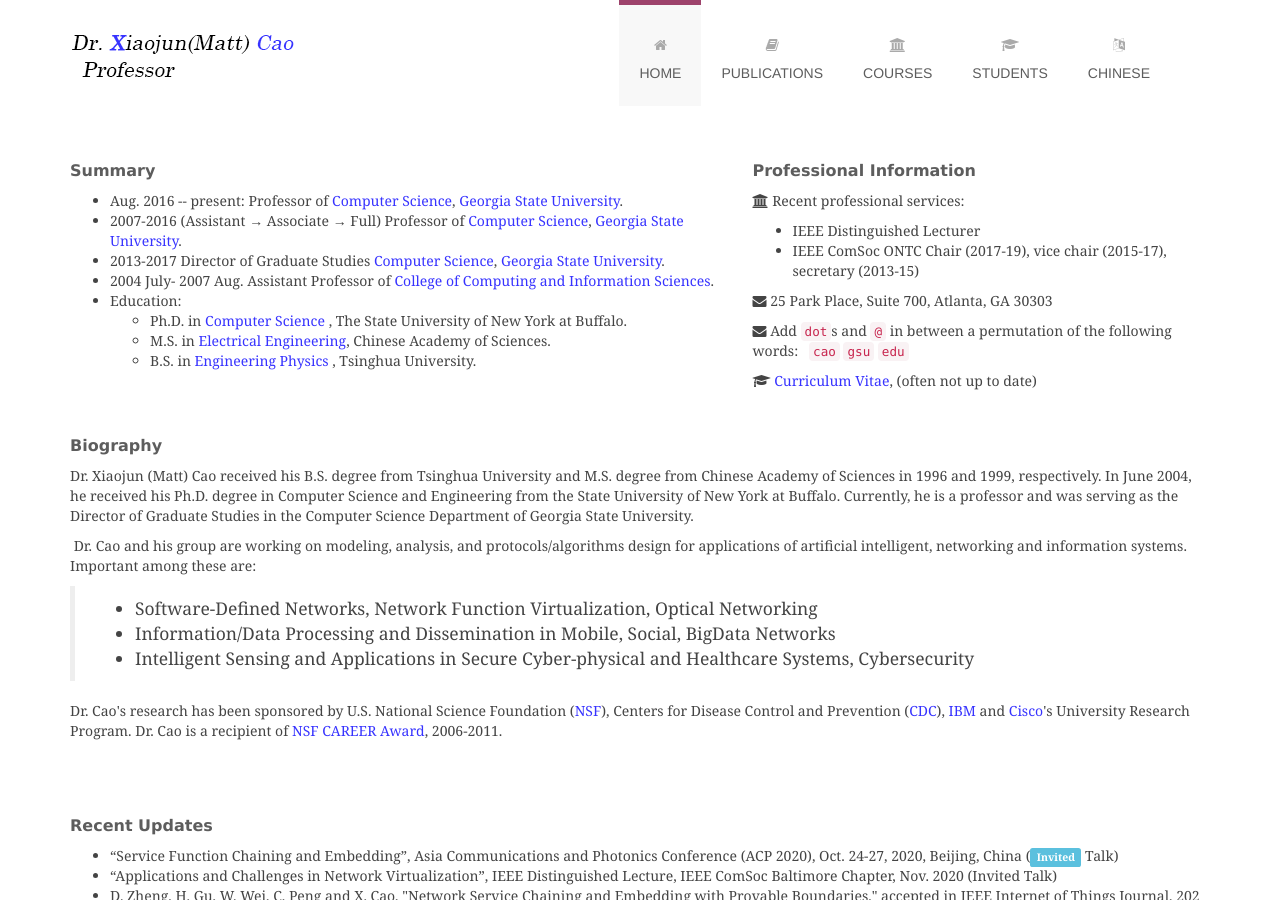
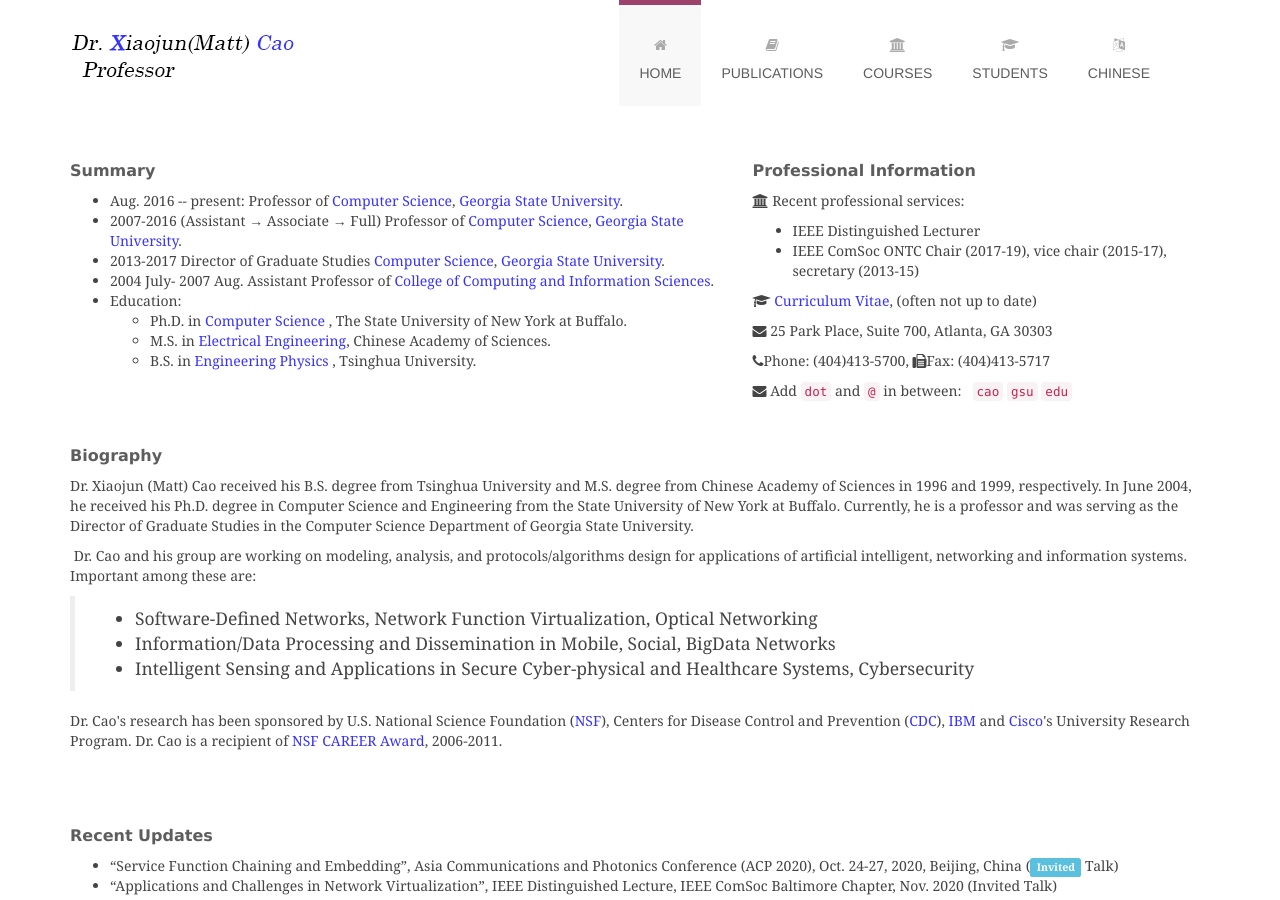
Before and after one commit to xiaojuncao/xiaojuncao, a Jekyll site: the page built from index.html, in a window 1280 px wide and 900 px high. Built offline with Jekyll 4.4.1, drawn with Linux system fonts in a browser that asks for light colours; some web fonts are replaced.

Commit message:
Update index.html

```diff
--- a/index.html
+++ b/index.html
@@ -30,15 +30,15 @@ title: Home
                            <li> IEEE Distinguished Lecturer
 						   <li> IEEE ComSoc ONTC Chair (2017-19), vice chair (2015-17), secretary (2013-15)
                        </ul>
-						<p><i class="fa fa-envelope"></i> 25 Park Place, Suite 700, Atlanta, GA 30303   </p>
-                       <p><i class="fa fa-envelope"></i> Add <code>dot</code>s and
-                       <code>@</code> in between a permutation of the following words:  &nbsp; <code>cao</code>
+                       <p><i class="fa fa-graduation-cap"></i> <a href="CV/cao.pdf">Curriculum Vitae</a>, <span>(often not up to date)</span></p>
+					   <p><i class="fa fa-envelope"></i> 25 Park Place, Suite 700, Atlanta, GA 30303   </p>
+                       <p><i class="fa fa-phone"></i>Phone: (404)413-5700, <i class="fa fa-fax"></i>Fax: (404)413-5717 </p>
+						<p><i class="fa fa-envelope"></i> Add <code>dot</code> and
+                       <code>@</code> in between:  &nbsp; <code>cao</code>
                        <code>gsu</code>
                        <code>edu</code>
                        </p>
-                       <p><i class="fa fa-graduation-cap"></i> <a href="CV/cao.pdf">Curriculum Vitae</a>, <span>(often not up to date)</span></p>
-
-                    </div>
+                  </div>
                 </div>
             </div>
         </div>
```
